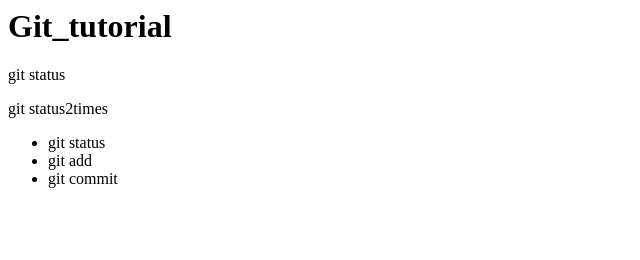
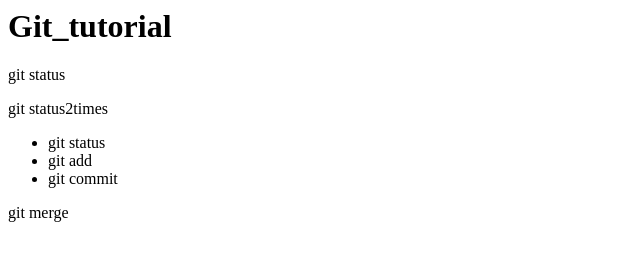
Before and after one commit to Kroro1208/git_tutorial_backup, a plain HTML site: page index.html in a window 1280 px wide. Shown: the full height of the page, 0-640 px from the left. Drawn offline with Linux system fonts and the light colour scheme.

Commit message:
Update index.html

```diff
--- a/index.html
+++ b/index.html
@@ -6,3 +6,5 @@
   <li>git add</li>
   <li>git commit</li>
 </ul>
+
+<p2>git merge</p2>
```
